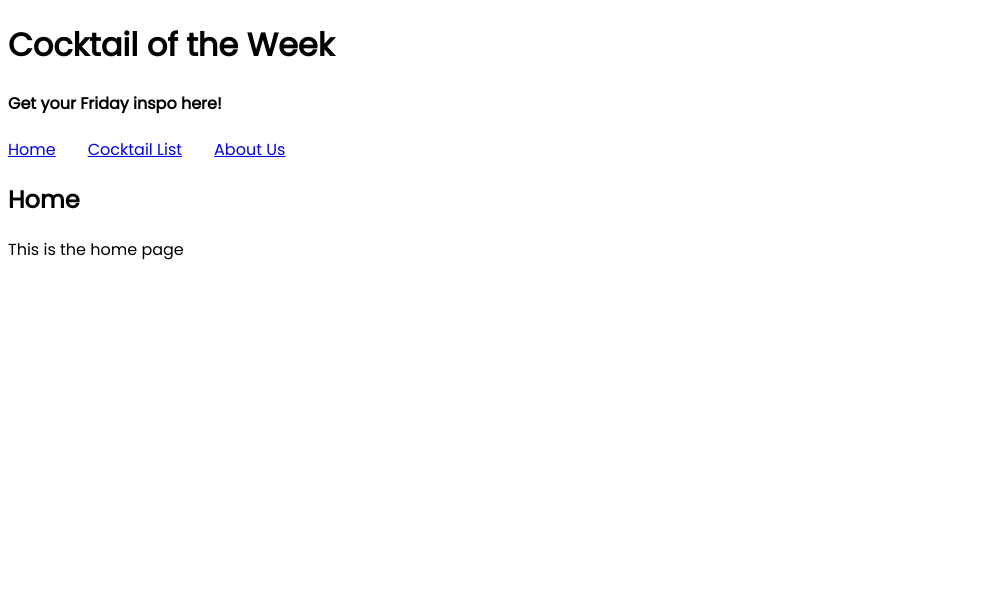
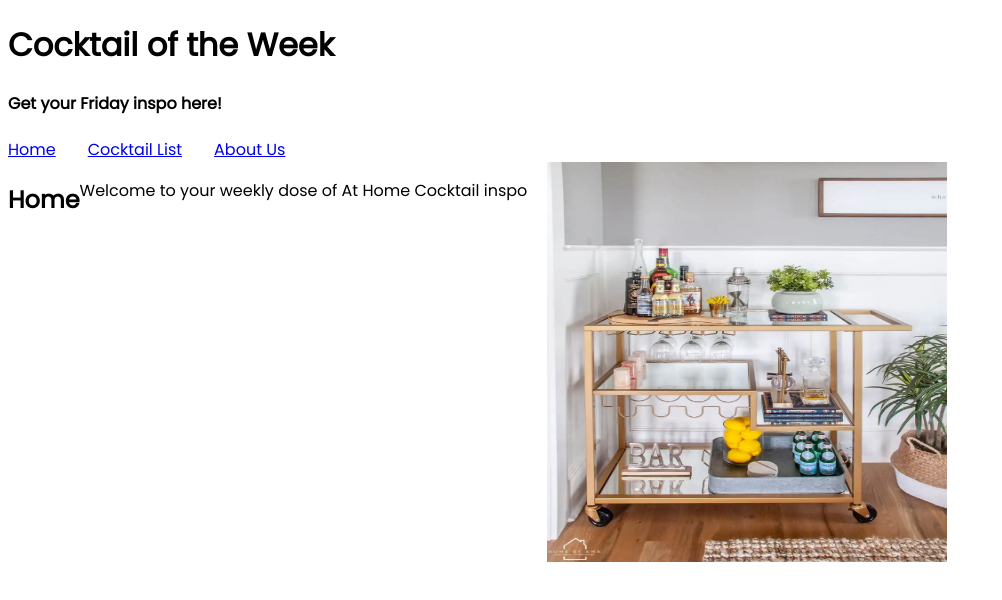
Before and after one commit to mrskisawesome/cocktail-of-the-week, a Next.js app: page / in a window 1280 px wide. Shown: the top 600 px of the page, without its empty margins (0-1002 px from the left). Built offline with nearby package versions, Linux system fonts and the light colour scheme.

Commit message:
not sure if I've updated

```diff
--- a/src/app/globals.css
+++ b/src/app/globals.css
@@ -1,9 +1,6 @@
 nav {
   display: flex;
   gap: 2rem;
-}
-img {
-  max-width: 200px;
 }
 .detailOrg {
   display: flex;
@@ -14,5 +11,21 @@ img {
   display: flex;
   flex-direction: row;
   justify-content: space-between;
-  max-width: 400px;
+  max-width: 550px;
 }
+.thumb {
+  max-width: 250px;
+  flex-wrap: wrap;
+}
+img.home {
+  margin-left: 20px; /* Center the image horizontally */
+  display: flex; /* Ensure image takes full width */
+}
+.home-container {
+  /* Added styles for the container */
+  display: flex;
+  justify-content: flex-start;
+}
+.grow {
+  font-size: 2rem;
+}
--- a/src/app/page.js
+++ b/src/app/page.js
@@ -1,8 +1,19 @@
+import Image from "next/image";
+import homeBar from "@/../public/homebar.webp";
+
 export default function Home() {
   return (
-    <div>
+    <div className="home-container">
       <h2>Home</h2>
-      <p>This is the home page</p>
+      <p>Welcome to your weekly dose of At Home Cocktail inspo</p>
+      <Image
+        src={homeBar}
+        alt="an example home bar setup"
+        placeholder="blur"
+        width={400}
+        height={400}
+        className="home"
+      />
     </div>
   );
 }
--- a/src/app/posts/page.js
+++ b/src/app/posts/page.js
@@ -16,8 +16,8 @@ export default async function CocktailList() {
         <ul className="detailOrg">
           {cocktails.drinks.map((cocktail) => (
             <div className="sidebyside" key={cocktail.idDrink}>
-              <li>{cocktail.strDrink}</li>
-              <img src={cocktail.strDrinkThumb} />
+              <li className="grow">{cocktail.strDrink}</li>
+              <img className="thumb" src={cocktail.strDrinkThumb} />
             </div>
           ))}
         </ul>
```
Also changed, not shown: public/homebar.webp (added).
